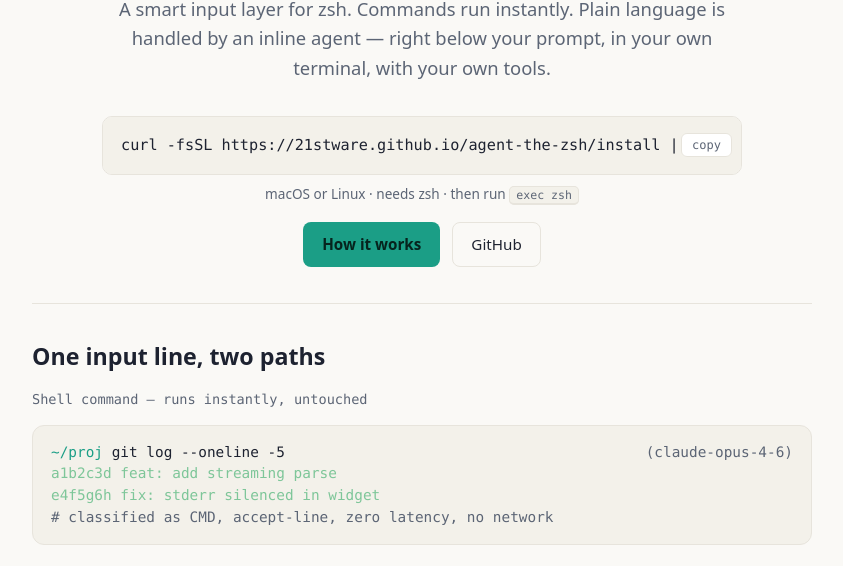
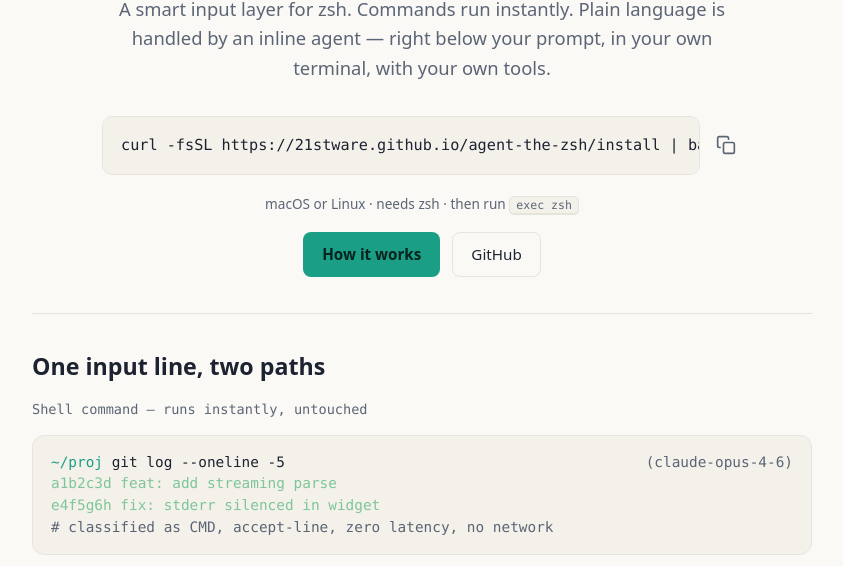
Before and after one commit to 21stware/agent-the-zsh, a plain HTML site: page docs/index.html in a window 1280 px wide. Shown: the part 155-721 px from the top of the page, without its empty margins (218-1061 px from the left). Drawn offline with Linux system fonts and the light colour scheme.

Commit message:
docs: replace floating button with inline SVG icon button

```diff
--- a/docs/index.html
+++ b/docs/index.html
@@ -86,17 +86,18 @@
       .install {
         margin: 34px auto 8px;
         max-width: 640px;
-      }
-      .install-wrap {
-        position: relative;
+        display: flex;
+        align-items: center;
+        flex-wrap: wrap;
+        gap: 10px;
       }
       .install code {
+        flex: 1;
         display: block;
         background: var(--code);
         border: 1px solid var(--line);
         border-radius: 10px;
         padding: 16px 18px;
-        padding-right: 72px;
         font-family: var(--mono);
         font-size: 0.95rem;
         text-align: left;
@@ -104,32 +105,27 @@
         white-space: nowrap;
       }
       .copy-btn {
-        position: absolute;
-        top: 50%;
-        right: 10px;
-        transform: translateY(-50%);
-        background: var(--panel);
-        border: 1px solid var(--line);
-        border-radius: 6px;
-        padding: 4px 10px;
-        font-size: 0.75rem;
-        font-family: var(--mono);
+        flex-shrink: 0;
+        background: none;
+        border: none;
+        padding: 6px;
         color: var(--dim);
         cursor: pointer;
-        white-space: nowrap;
-        transition:
-          color 0.15s,
-          border-color 0.15s;
+        line-height: 0;
+        transition: color 0.15s;
       }
       .copy-btn:hover {
         color: var(--accent);
-        border-color: var(--accent);
       }
       .copy-btn.copied {
         color: var(--green);
-        border-color: var(--green);
+      }
+      .copy-btn svg {
+        width: 20px;
+        height: 20px;
       }
       .install .hint {
+        flex-basis: 100%;
         color: var(--dim);
         font-size: 0.85rem;
         margin-top: 8px;
@@ -273,13 +269,42 @@
         </p>
 
         <div class="install">
-          <div class="install-wrap">
-            <code id="install-cmd"
-              >curl -fsSL https://21stware.github.io/agent-the-zsh/install |
-              bash</code
+          <code id="install-cmd"
+            >curl -fsSL https://21stware.github.io/agent-the-zsh/install |
+            bash</code
+          >
+          <button
+            class="copy-btn"
+            onclick="copyInstall()"
+            aria-label="Copy install command"
+          >
+            <svg
+              class="copy-icon"
+              viewBox="0 0 24 24"
+              fill="none"
+              stroke="currentColor"
+              stroke-width="2"
+              stroke-linecap="round"
+              stroke-linejoin="round"
             >
-            <button class="copy-btn" onclick="copyInstall()">copy</button>
-          </div>
+              <rect x="9" y="9" width="13" height="13" rx="2" />
+              <path
+                d="M5 15H4a2 2 0 0 1-2-2V4a2 2 0 0 1 2-2h9a2 2 0 0 1 2 2v1"
+              />
+            </svg>
+            <svg
+              class="check-icon"
+              viewBox="0 0 24 24"
+              fill="none"
+              stroke="currentColor"
+              stroke-width="2"
+              stroke-linecap="round"
+              stroke-linejoin="round"
+              style="display: none"
+            >
+              <polyline points="20 6 9 17 4 12" />
+            </svg>
+          </button>
           <div class="hint">
             macOS or Linux · needs zsh · then run <kbd>exec zsh</kbd>
           </div>
@@ -549,10 +574,14 @@
         var cmd = document.getElementById("install-cmd").textContent.trim();
         navigator.clipboard.writeText(cmd).then(function () {
           var btn = document.querySelector(".copy-btn");
-          btn.textContent = "copied";
+          var copyIcon = btn.querySelector(".copy-icon");
+          var checkIcon = btn.querySelector(".check-icon");
+          copyIcon.style.display = "none";
+          checkIcon.style.display = "inline";
           btn.classList.add("copied");
           setTimeout(function () {
-            btn.textContent = "copy";
+            copyIcon.style.display = "inline";
+            checkIcon.style.display = "none";
             btn.classList.remove("copied");
           }, 1500);
         });
```
